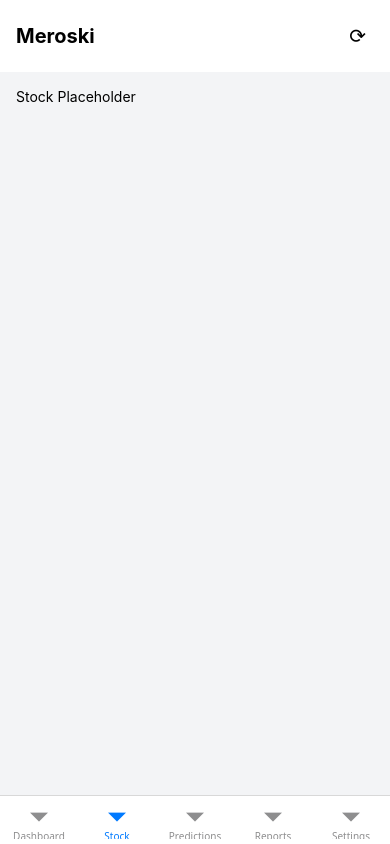
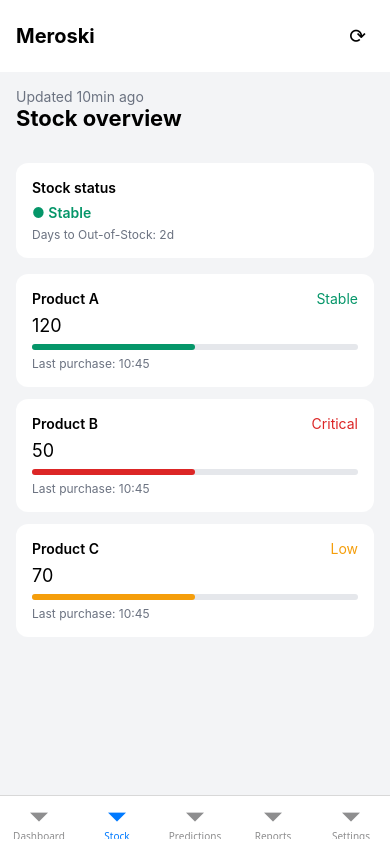
Before and after one commit to lexa24lexa/smartStockNative, a React Native app in the folder frontend/: screen /Stock in a window 390 px wide. Built offline with nearby package versions, Linux system fonts and the light colour scheme.

Commit message:
stock screen design implemented

```diff
--- a/frontend/screens/Stock.tsx
+++ b/frontend/screens/Stock.tsx
@@ -1,11 +1,176 @@
+import {
+  NavigationProp,
+  ParamListBase,
+  useNavigation,
+} from "@react-navigation/native";
 import React from "react";
-import { Text } from "react-native";
+import {
+  Pressable,
+  StyleSheet,
+  Text,
+  View,
+} from "react-native";
 import Layout from "../components/ui/Layout";
 
+interface ProductRowProps {
+  name: string;
+  quantity: number;
+  status: string;
+  color: string;
+  onPress: () => void;
+}
+
+function ProductRow({
+  name,
+  quantity,
+  status,
+  color,
+  onPress,
+}: ProductRowProps) {
+  return (
+    <Pressable
+      onPress={onPress}
+      style={({ pressed }) => [
+        styles.productCard,
+        pressed && { opacity: 0.7 },
+      ]}
+    >
+      <View style={styles.row}>
+        <Text style={styles.productName}>{name}</Text>
+        <Text style={{ color }}>{status}</Text>
+      </View>
+
+      <Text style={styles.quantity}>{quantity}</Text>
+
+      <View style={styles.progressBackground}>
+        <View
+          style={[styles.progressBar, { backgroundColor: color }]}
+        />
+      </View>
+
+      <Text style={styles.meta}>Last purchase: 10:45</Text>
+    </Pressable>
+  );
+}
+
 export default function Stock() {
+  const navigation =
+    useNavigation<NavigationProp<ParamListBase>>();
+
   return (
     <Layout>
-      <Text>Stock Placeholder</Text>
+      <Text style={styles.subtitle}>Updated 10min ago</Text>
+      <Text style={styles.title}>Stock overview</Text>
+
+      <View style={styles.statusCard}>
+        <Text style={styles.statusTitle}>Stock status</Text>
+        <Text style={styles.stable}>● Stable</Text>
+        <Text style={styles.meta}>
+          Days to Out-of-Stock: 2d
+        </Text>
+      </View>
+
+      <ProductRow
+        name="Product A"
+        quantity={120}
+        status="Stable"
+        color="#059669"
+        onPress={() =>
+          navigation.navigate("OrderProduct", {
+            product: "Product A",
+            quantity: 120,
+          })
+        }
+      />
+
+      <ProductRow
+        name="Product B"
+        quantity={50}
+        status="Critical"
+        color="#DC2626"
+        onPress={() =>
+          navigation.navigate("OrderProduct", {
+            product: "Product B",
+            quantity: 50,
+          })
+        }
+      />
+
+      <ProductRow
+        name="Product C"
+        quantity={70}
+        status="Low"
+        color="#F59E0B"
+        onPress={() =>
+          navigation.navigate("OrderProduct", {
+            product: "Product C",
+            quantity: 70,
+          })
+        }
+      />
     </Layout>
   );
 }
+
+const styles = StyleSheet.create({
+  title: {
+    fontSize: 22,
+    fontWeight: "bold",
+    marginBottom: 16,
+  },
+  subtitle: {
+    color: "#6B7280",
+  },
+
+  statusCard: {
+    backgroundColor: "#fff",
+    padding: 16,
+    borderRadius: 12,
+    marginVertical: 16,
+  },
+  statusTitle: {
+    fontWeight: "600",
+    marginBottom: 8,
+  },
+  stable: {
+    color: "#059669",
+    fontWeight: "600",
+  },
+
+  productCard: {
+    backgroundColor: "#fff",
+    padding: 16,
+    borderRadius: 12,
+    marginBottom: 12,
+    cursor: "pointer",
+  },
+
+  row: {
+    flexDirection: "row",
+    justifyContent: "space-between",
+  },
+  productName: {
+    fontWeight: "600",
+  },
+  quantity: {
+    fontSize: 18,
+    marginVertical: 8,
+  },
+
+  progressBackground: {
+    height: 6,
+    backgroundColor: "#E5E7EB",
+    borderRadius: 3,
+  },
+  progressBar: {
+    width: "50%",
+    height: 6,
+    borderRadius: 3,
+  },
+
+  meta: {
+    fontSize: 12,
+    color: "#6B7280",
+    marginTop: 6,
+  },
+});
```
